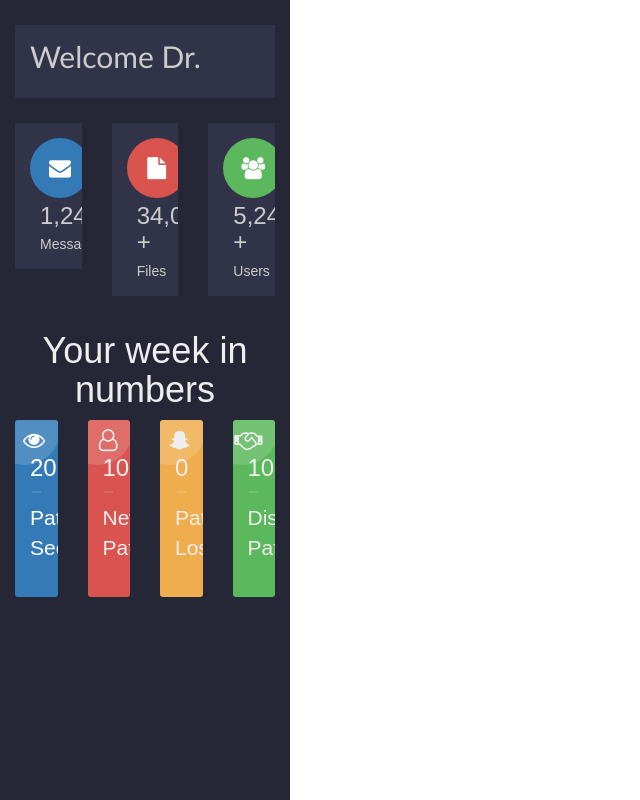
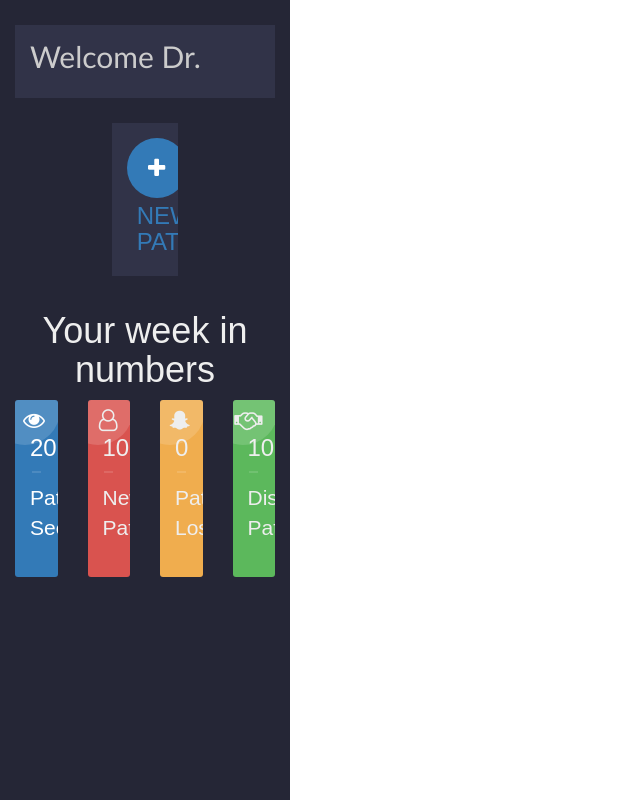
Before and after one commit to NewtonBii/Patient-Management-System, a Django app: template faith_pms/templates/dashboard.html in a window 1280 px wide. Shown: the whole page, without its empty margins (0-640 px from the left). Run offline with Django 3.2, Linux system fonts and the light colour scheme; the template is opened without the code that fills it, so the values that code supplies are empty; some libraries are stand-ins or nearby versions; some web fonts are replaced.

Commit message:
Create a form template for creating new patient.

```diff
--- a/faith_pms/models.py
+++ b/faith_pms/models.py
@@ -12,6 +12,10 @@ class Doctor(models.Model):
     hospital = models.CharField(max_length=200)
     profile_photo = models.ImageField(upload_to='doctor_profiles/')
     user = models.ForeignKey(User, null=True)
+
+    def __str__(self):
+        return self.name
+
 
 class NextOfKin(models.Model):
     name = models.CharField(max_length=100)
@@ -47,6 +51,7 @@ class Patient(models.Model):
     medications = models.ForeignKey(Medicine, null=True)
     medical_cover = models.ForeignKey(MedicalCover, null=True)
     allergies_and_directives = models.ForeignKey(AllergiesAndDirectives, null=True)
+    doctor = models.ForeignKey(Doctor, null=True)
 
 
 # class NextOfKin(models.Model):
--- a/faith_pms/templates/base.html
+++ b/faith_pms/templates/base.html
@@ -497,15 +497,8 @@ body {background-color: #2a2b3d}
         <li><i class="fa fa-home fa-fw" aria-hidden="true"></i><a href="/">Home</a>
         </li>
         <li><i class="fa fa-envelope fa-fw"></i><a href="#"> New Message</a>
-          <!-- <ul class="side-nav-dropdown">
-            <li><a href="#">Lorem ipsum</a></li>
-            <li><a href="#">ipsum dolor</a></li>
-            <li><a href="#">dolor ipsum</a></li>
-            <li><a href="#">amet consectetur</a></li>
-            <li><a href="#">ipsum dolor sit</a></li>
-          </ul> -->
         </li>
-        <li><i class="fa fa-users fa-fw"></i><a href="#"> My Patients</a>
+        <li><i class="fa fa-users fa-fw"></i><a href="{% url 'allPatients' %}"> My Patients</a>
         </li>
         <li><i class="fa fa-bolt fa-fw"></i><a href="#"> My Reviews</a>
         </li>
--- a/faith_pms/templates/dashboard.html
+++ b/faith_pms/templates/dashboard.html
@@ -16,28 +16,20 @@
   <div class="container-fluid">
     <div class="row">
       <div class="col-md-4">
+
+      </div>
+      <div class="col-md-4">
+        <a href="{% url 'newPatient' %}">
         <div class="box">
-          <i class="fa fa-envelope fa-fw bg-primary"></i>
+          <i class="fa fa-plus fa-fw bg-primary"></i>
           <div class="info">
-            <h3>1,245</h3> <span>Messages</span>
+            <h3>NEW PATIENT</h3>
           </div>
         </div>
+        </a>
       </div>
       <div class="col-md-4">
-        <div class="box">
-          <i class="fa fa-file fa-fw danger"></i>
-          <div class="info">
-            <h3>34,000 + </h3> <span>Files</span>
-          </div>
-        </div>
-      </div>
-      <div class="col-md-4">
-        <div class="box">
-          <i class="fa fa-users fa-fw success"></i>
-          <div class="info">
-            <h3>5,245 + </h3> <span>Users</span>
-          </div>
-        </div>
+
       </div>
     </div>
   </div>
--- /dev/null
+++ b/faith_pms/templates/new_patient.html
@@ -0,0 +1,3 @@
+{% extends 'base.html'%}
+{% block content %}
+{% endblock %}
--- /dev/null
+++ b/faith_pms/templates/patients.html
@@ -0,0 +1,3 @@
+{% extends 'base.html'%}
+{% block content %}
+{% endblock %}
--- a/faith_pms/urls.py
+++ b/faith_pms/urls.py
@@ -8,6 +8,8 @@ url(r'^$', views.dashboard, name = 'dashboard'),
 url(r'^accounts/profile/', views.profile, name ='myProfile'),
 url(r'^messages/', views.messages, name='myMessages'),
 url(r'^new/profile/(?P<username>[-_\w.]+)$', views.update_profile, name='updateProfile'),
+url(r'^patients/all', views.patients, name='allPatients'),
+url(r'^new/patient', views.new_patient, name='newPatient')
 ]
 
 if settings.DEBUG:
```
Also changed, not shown: faith_pms/views.py (+12 -1 lines), faith_pms/migrations/0007_patient_doctor.py (added).
